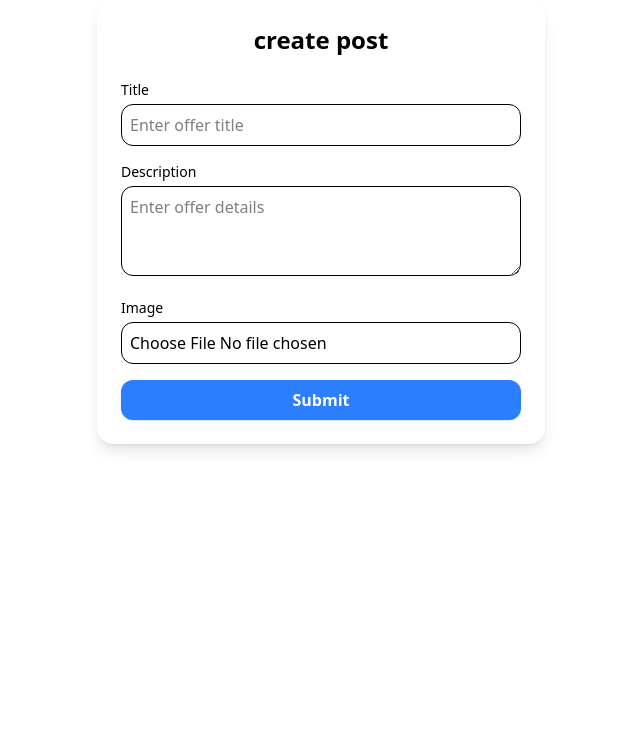
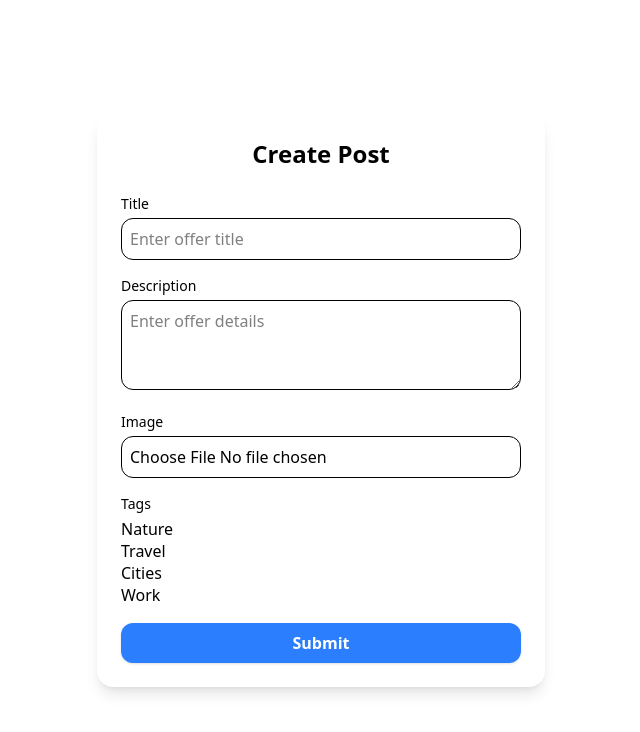
Before and after one commit to HellTanmay/Shopping-Offers, a React (Vite) app in the folder Client/: page /addPost in a window 1280 px wide. Shown: the top 732 px of the page, without its empty margins (319-959 px from the left). Built offline with nearby package versions, Linux system fonts and the light colour scheme.

Commit message:
Added PostData in another file

```diff
--- a/Client/src/App.css
+++ b/Client/src/App.css
@@ -1,44 +1,8 @@
 @import "tailwindcss";
 
-/* #root {
-  max-width: 1280px;
-  margin: 0 auto;
-  padding: 2rem;
-  text-align: center;
+body{
+  height: 100dvh;
 }
-
-.logo {
-  height: 6em;
-  padding: 1.5em;
-  will-change: filter;
-  transition: filter 300ms;
+#root{
+  height:100dvh;
 }
-.logo:hover {
-  filter: drop-shadow(0 0 2em #646cffaa);
-}
-.logo.react:hover {
-  filter: drop-shadow(0 0 2em #61dafbaa);
-}
-
-@keyframes logo-spin {
-  from {
-    transform: rotate(0deg);
-  }
-  to {
-    transform: rotate(360deg);
-  }
-}
-
-@media (prefers-reduced-motion: no-preference) {
-  a:nth-of-type(2) .logo {
-    animation: logo-spin infinite 20s linear;
-  }
-}
-
-.card {
-  padding: 2em;
-}
-
-.read-the-docs {
-  color: #888;
-} */
--- a/Client/src/Posts/AddPost.jsx
+++ b/Client/src/Posts/AddPost.jsx
@@ -1,39 +1,52 @@
-import React from 'react'
+import React, { useState } from 'react'
 
 const AddPost = () => {
+  const [title,setTitle]=useState("")
+  const [desc,setDesc]=useState("")
+  const [image,setImage]=useState("")
+  const [tag,setTag]=useState("")
+  console.log(title, desc, tag)
   return (
 
-    <div className='flex justify-center '>
-      <div class="w-full max-w-md bg-white shadow-lg rounded-2xl p-6">
-    <h2 class="text-2xl font-bold text-center mb-6">create post</h2>
+    <div className='flex justify-center items-center h-full'>
+      <div className="w-full max-w-md bg-white shadow-lg rounded-2xl p-6">
+    <h2 className="text-2xl font-bold text-center mb-6">Create Post</h2>
 
-    <form id="offerForm" class="space-y-4">
+    <form className="space-y-4">
 
       <div>
-        <label class="block text-sm font-medium mb-1">Title</label>
+        <label className="block text-sm font-medium mb-1">Title</label>
         <input type="text" id="title" name="title"
-          class="w-full border rounded-xl p-2 focus:ring focus:ring-blue-300"
-          placeholder="Enter offer title" required/>
+          className="w-full border rounded-xl p-2 focus:ring focus:ring-blue-300"
+          placeholder="Enter offer title" onChange={(e)=>setTitle(e.target.value)} required/>
       </div>
 
 
       <div>
-        <label class="block text-sm font-medium mb-1">Description</label>
+        <label className="block text-sm font-medium mb-1">Description</label>
         <textarea id="description" name="description" rows="3"
-          class="w-full border rounded-xl p-2 focus:ring focus:ring-blue-300"
-          placeholder="Enter offer details" required></textarea>
+          className="w-full border rounded-xl p-2 focus:ring focus:ring-blue-300"
+          placeholder="Enter offer details"  onChange={(e)=>setDesc(e.target.value)} required></textarea>
       </div>
 
 
       <div>
-        <label class="block text-sm font-medium mb-1">Image</label>
+        <label className="block text-sm font-medium mb-1">Image</label>
         <input type="file" id="image" name="image"
-          class="w-full border rounded-xl p-2" accept="image/*" required/>
+          className="w-full border rounded-xl p-2" accept="image/*" required/>
+      </div>
+       <div>
+        <label className="block text-sm font-medium mb-1">Tags</label>
+       <select name='tags' multiple onChange={(e)=>setTag((prev)=>[...prev,e.target.value])}>
+        <option value={'nature'}>Nature</option>
+        <option value={'travel'}>Travel</option>
+        <option value={'cities'}>Cities</option>
+        <option value={'work'}>Work</option>
+       </select>
       </div>
 
-
       <button type="submit"
-        class="w-full bg-blue-500 hover:bg-blue-600 text-white font-semibold py-2 rounded-xl shadow">
+        className="w-full bg-blue-500 hover:bg-blue-600 text-white font-semibold py-2 rounded-xl shadow">
         Submit
       </button>
     </form>
--- a/Client/src/Posts/Post.jsx
+++ b/Client/src/Posts/Post.jsx
@@ -1,49 +1,13 @@
-import React from 'react'
+
 import { useState } from 'react'
-
+import PostData from './PostData';
 import { Link } from 'react-router';
 
 
 const Post = () => {
-    const sampleItems = [
-    {
-      id: 1,
-      title: "Mountain Sunset",
-      description: "A beautiful sunset over the mountains. Perfect for a relaxing evening.",
-      tag: "Nature",
-      img: "https://images.unsplash.com/photo-1501785888041-af3ef285b470?w=800&q=60"
-    },
-    {
-      id: 2,
-      title: "City Lights",
-      description: "Night skyline with sparkling city lights.",
-      tag: "Cities",
-      img: "https://images.unsplash.com/photo-1493244040629-496f6d136cc3?w=800&q=60"
-    },
-    {
-      id: 3,
-      title: "Cozy Workspace",
-      description: "A neat desk setup to keep you productive and comfortable.",
-      tag: "Work",
-      img: "https://images.unsplash.com/photo-1515879218367-8466d910aaa4?w=800&q=60"
-    },
-    {
-      id: 4,
-      title: "Forest Path",
-      description: "Walk through the calm and quiet of the woods.",
-      tag: "Nature",
-      img: "https://images.unsplash.com/photo-1501785888041-af3ef285b470?w=800&q=60"
-    },
-    {
-      id: 5,
-      title: "Beach Vibes",
-      description: "Sun, sand and waves — the perfect weekend escape.",
-      tag: "Travel",
-      img: "https://images.unsplash.com/photo-1507525428034-b723cf961d3e?w=800&q=60"
-    }
-  ];
 
-  const items =sampleItems;
+
+  const items =PostData;
 
   const [query, setQuery] = useState("");
   const [activeTag, setActiveTag] = useState("All");
@@ -61,7 +25,7 @@ const Post = () => {
   return (
    <main className="p-6 max-w-7xl mx-auto">
       <header className="mb-6 flex flex-col sm:flex-row sm:items-center sm:justify-between gap-4">
-        <h1 className="text-2xl font-semibold">Cards Gallery</h1>
+        <h1 className="text-2xl font-semibold">Blogs</h1>
 
         <div className="flex items-center gap-3">
           <div className="hidden sm:flex gap-2">
@@ -94,9 +58,11 @@ const Post = () => {
                 Clear
               </button>
             )}
+
           </div>
-
-          <Link to="/addPost">Add Post</Link>
+          <div >
+          <Link className='bg-indigo-600 p-2 text-white rounded-2xl hover:bg-indigo-700' to="/addPost">Add Post</Link>
+          </div>
 
         </div>
       </header>
@@ -138,10 +104,10 @@ const Post = () => {
                   <p className="text-sm text-gray-600 line-clamp-3">{item.description}</p>
 
                   <div className="mt-2 flex items-center justify-between">
-                    <div className="text-sm text-gray-500">ID: {item.id}</div>
+
                     <div className="flex items-center gap-2">
                       <button className="px-3 py-1 text-sm rounded-md bg-indigo-600 text-white hover:bg-indigo-700 focus:outline-none focus:ring-2 focus:ring-indigo-300">View</button>
-                      <button className="px-3 py-1 text-sm rounded-md border border-gray-200 hover:bg-gray-50">Share</button>
+
                     </div>
                   </div>
                 </div>
--- /dev/null
+++ b/Client/src/Posts/PostData.jsx
@@ -0,0 +1,41 @@
+
+const PostData = [
+        {
+          id: 1,
+          title: "Mountain Sunset",
+          description: "A beautiful sunset over the mountains. Perfect for a relaxing evening.",
+          tag: "Nature",
+          img: "https://images.unsplash.com/photo-1501785888041-af3ef285b470?w=800&q=60"
+        },
+        {
+          id: 2,
+          title: "City Lights",
+          description: "Night skyline with sparkling city lights.",
+          tag: "Cities",
+          img: "https://images.unsplash.com/photo-1493244040629-496f6d136cc3?w=800&q=60"
+        },
+        {
+          id: 3,
+          title: "Cozy Workspace",
+          description: "A neat desk setup to keep you productive and comfortable.",
+          tag: "Work",
+          img: "https://images.unsplash.com/photo-1515879218367-8466d910aaa4?w=800&q=60"
+        },
+        {
+          id: 4,
+          title: "Forest Path",
+          description: "Walk through the calm and quiet of the woods.",
+          tag: "Nature",
+          img: "https://images.unsplash.com/photo-1501785888041-af3ef285b470?w=800&q=60"
+        },
+        {
+          id: 5,
+          title: "Beach Vibes",
+          description: "Sun, sand and waves — the perfect weekend escape.",
+          tag: "Travel",
+          img: "https://images.unsplash.com/photo-1507525428034-b723cf961d3e?w=800&q=60"
+        }
+      ];
+
+
+export default PostData
```
